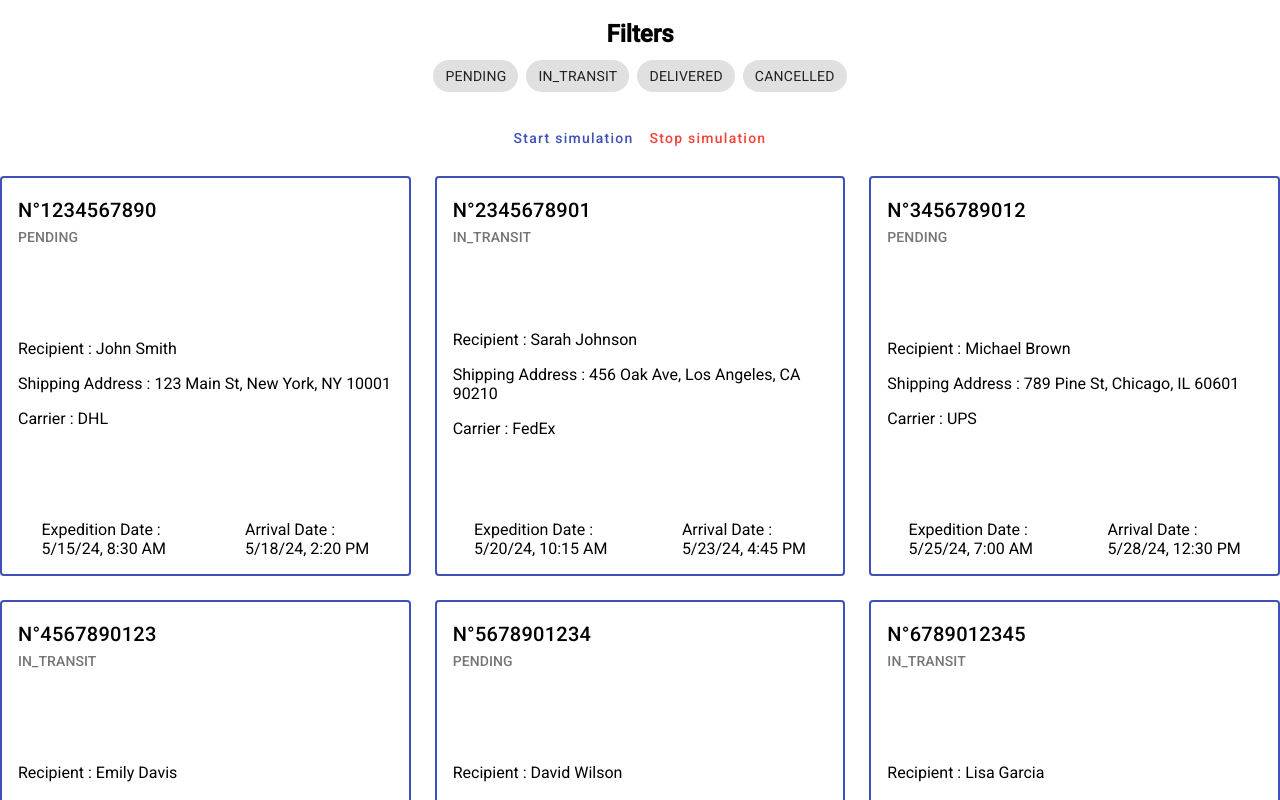
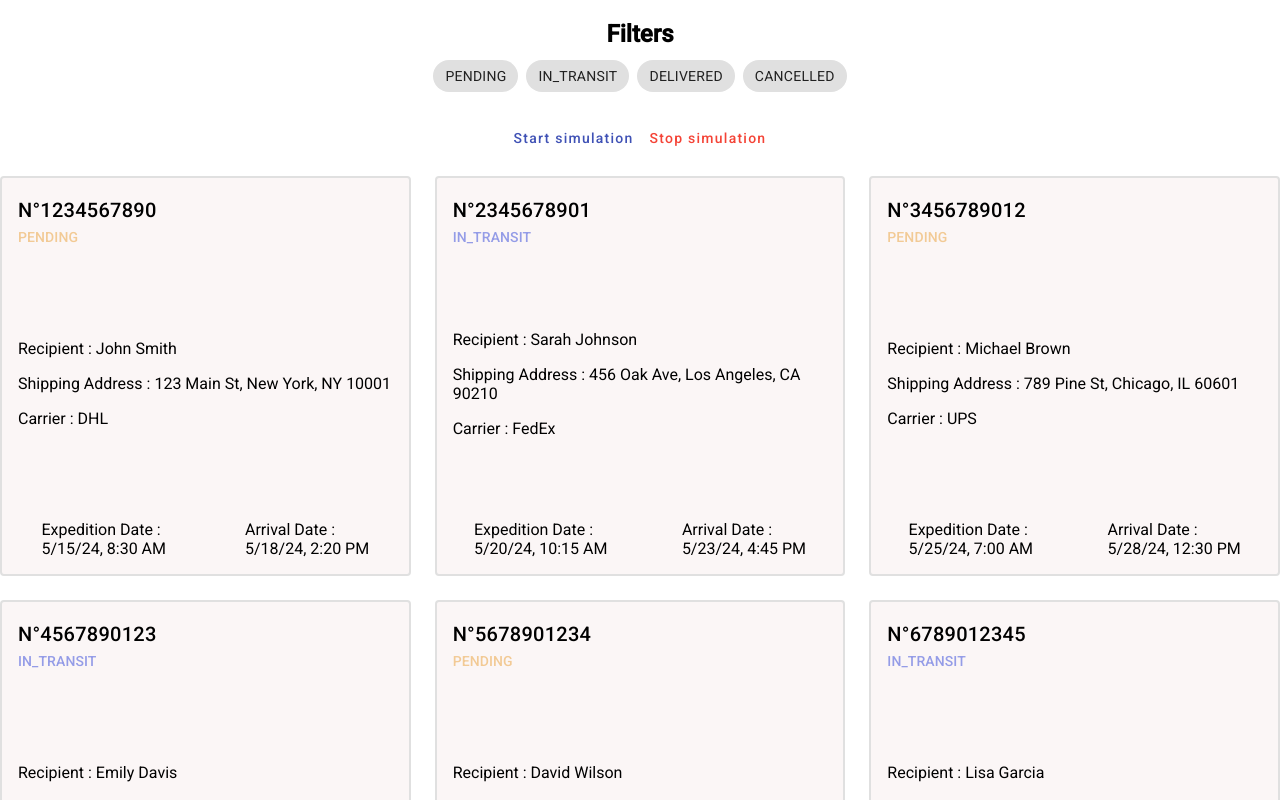
Before and after one commit to TomPillet/Logiship, an Angular app: page / in a window 1280 px wide. Shown: the top 800 px of the page. Built offline with nearby package versions, Linux system fonts and the light colour scheme.

Commit message:
feat: use colors on statuses (no icons tho)

```diff
--- a/src/app/components/shipment-card/shipment-card.component.css
+++ b/src/app/components/shipment-card/shipment-card.component.css
@@ -3,7 +3,8 @@ mat-card {
   width: 100%;
   height: 100%;
   justify-content: space-between;
-  border: 2px solid #3f51b5;
+  background-color: #fbf6f6;
+  border: 2px solid #e0e0e0;
 }
 
 mat-card-footer {
--- a/src/app/components/shipment-card/shipment-card.component.html
+++ b/src/app/components/shipment-card/shipment-card.component.html
@@ -1,7 +1,10 @@
 <mat-card>
   <mat-card-header>
     <mat-card-title>N°{{ shipment.trackingNumber }}</mat-card-title>
-    <mat-card-subtitle>{{ shipment.status }}</mat-card-subtitle>
+    <mat-card-subtitle
+      [ngStyle]="{ color: getColorByStatus(shipment.status) }"
+      >{{ shipment.status }}</mat-card-subtitle
+    >
   </mat-card-header>
   <mat-card-content>
     <p>Recipient : {{ shipment.recipient }}</p>
--- a/src/app/components/shipment-card/shipment-card.component.ts
+++ b/src/app/components/shipment-card/shipment-card.component.ts
@@ -1,6 +1,10 @@
 import { Component, Input } from '@angular/core';
 import { CommonModule } from '@angular/common';
 import { Shipment } from 'src/app/models/shipment.model';
+import {
+  ShipmentStatus,
+  getColorByStatus,
+} from 'src/app/enums/shipment-status.enum';
 import { MatCardModule } from '@angular/material/card';
 
 @Component({
@@ -14,5 +18,9 @@ export class ShipmentCardComponent {
   @Input()
   public shipment!: Shipment;
 
+  public getColorByStatus(status: ShipmentStatus): string {
+    return getColorByStatus(status);
+  }
+
   constructor() {}
 }
--- a/src/app/enums/shipment-status.enum.ts
+++ b/src/app/enums/shipment-status.enum.ts
@@ -4,3 +4,18 @@ export enum ShipmentStatus {
   DELIVERED = 'DELIVERED',
   CANCELLED = 'CANCELLED',
 }
+
+export function getColorByStatus(status: ShipmentStatus): string {
+  switch (status) {
+    case ShipmentStatus.PENDING:
+      return '#f2ca95';
+    case ShipmentStatus.IN_TRANSIT:
+      return '#949ce7';
+    case ShipmentStatus.DELIVERED:
+      return '#71c474';
+    case ShipmentStatus.CANCELLED:
+      return '#f46358';
+    default:
+      return '#fff';
+  }
+}
```
Also changed, not shown: 1 other file (tests, documents, lock files or other folders).
